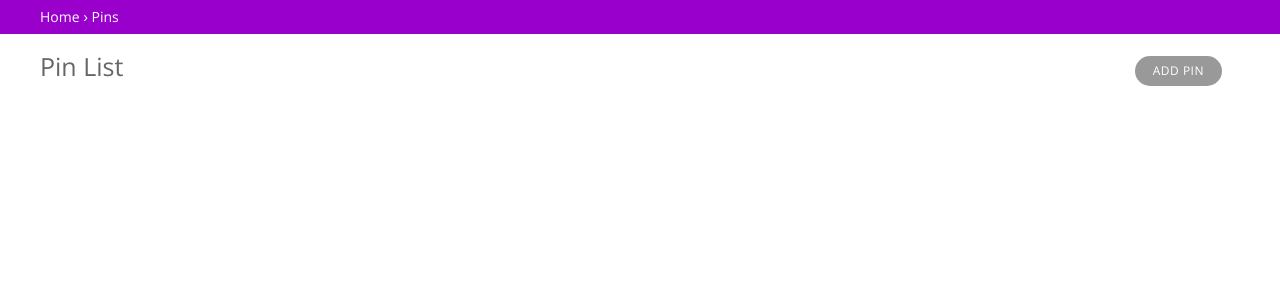
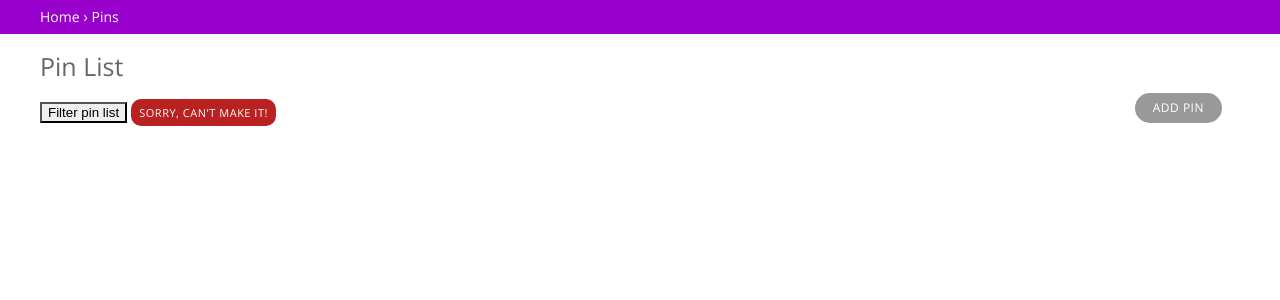
Before and after one commit to jbryant5/GarfieldWAY, a Django app: page /pins/ in a window 1280 px wide. Shown: the part 60-360 px from the top of the page. Run offline with Django 3.2, Linux system fonts and the light colour scheme; data that the repository does not hold is empty.

Commit message:
starting filtering of pins

```diff
--- a/pins/templates/pins/index.html
+++ b/pins/templates/pins/index.html
@@ -45,6 +45,15 @@
             <h1 id="title">Pin List</h1>
 
 			<div id="content-main">
+
+				<form method="get" action="/pins/typefilter/" />
+					<div class="dropdown">
+						<div class="dropdown-content">
+							<button class="dropbtn" >Filter pin list</button>
+							<button type="downvote" id="downvote" name="vote" value="-1">Sorry, can't make it!</button>
+						</div>
+					</div>
+				</form>
 
 				<ul class="object-tools">
 					<li>
--- a/pins/views.py
+++ b/pins/views.py
@@ -25,6 +25,14 @@ def vote(request):
    pin.save()
 
    return redirect('/pins')
+
+def typefilter(request):
+   type_pin_list = Pin.objects.order_by('-pub_date','pin_type')[:5]
+   context = {
+        'type_pin_list': type_pin_list
+   }
+   template = loader.get_template('pins/index.html')
+   return HttpResponse(template.render(context, request))
 
 def create(request):
     if request.method == 'GET':
```
